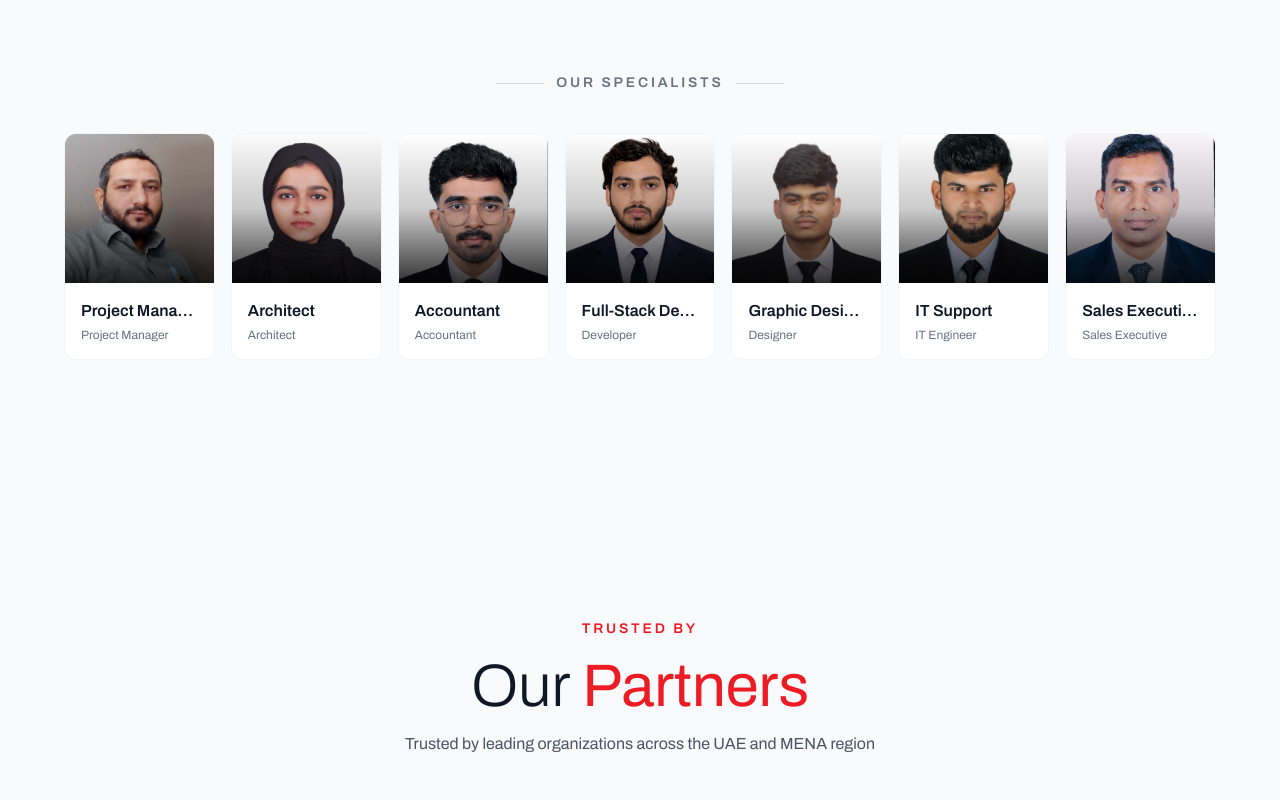
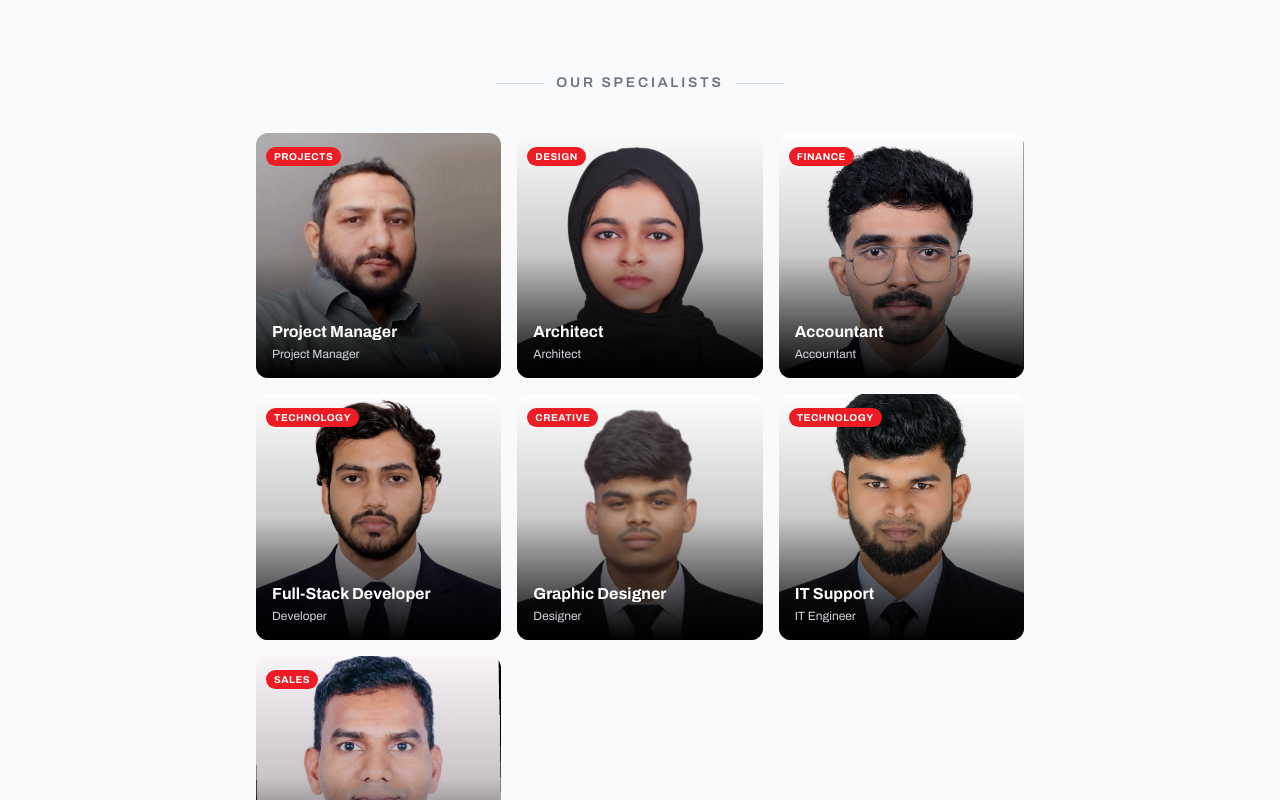
Before and after one commit to Shashank181999/pdc-consult, a Next.js app: page /about in a window 1280 px wide. Shown: the part 5960-6760 px from the top of the page. Built offline with nearby package versions, Linux system fonts and the light colour scheme.

Commit message:
Redesign founder and team sections with premium UI and animations

```diff
--- a/app/about/page.js
+++ b/app/about/page.js
@@ -729,50 +729,47 @@ const TeamSection = () => {
     </motion.div>
   );
 
-  // Team Card Component - Clean Design
+  // Team Card Component - Premium Design
   const TeamCard = ({ member, index }) => (
     <motion.div
       initial={{ opacity: 0, y: 20 }}
       animate={isInView ? { opacity: 1, y: 0 } : {}}
-      transition={{ duration: 0.5, delay: 0.2 + index * 0.05 }}
+      transition={{ duration: 0.5, delay: 0.15 + index * 0.06 }}
       className="group"
     >
       <motion.div
-        whileHover={{ y: -6 }}
+        whileHover={{ y: -5 }}
         transition={{ duration: 0.3 }}
         className={`relative overflow-hidden rounded-xl ${
-          theme === 'dark' ? 'bg-[#111]' : 'bg-white border border-gray-100'
+          theme === 'dark' ? 'bg-[#111]' : 'bg-white'
         }`}
       >
         {/* Image */}
         <div className="relative aspect-square overflow-hidden">
           <motion.img
-            whileHover={{ scale: 1.1 }}
+            whileHover={{ scale: 1.05 }}
             transition={{ duration: 0.5 }}
             src={member.image}
             alt={member.role}
             className="w-full h-full object-cover"
           />
-          <div className="absolute inset-0 bg-gradient-to-t from-black/80 via-black/20 to-transparent"></div>
+          <div className="absolute inset-0 bg-gradient-to-t from-black via-black/20 to-transparent"></div>
 
-          {/* Hover Overlay */}
-          <div className="absolute inset-0 bg-[#ed1b24]/0 group-hover:bg-[#ed1b24]/10 transition-colors duration-300"></div>
+          {/* Department Badge */}
+          <div className="absolute top-2.5 left-2.5">
+            <span className="px-2 py-1 bg-[#ed1b24] text-white text-[9px] sm:text-[10px] font-bold uppercase tracking-wider rounded-full">
+              {member.department}
+            </span>
+          </div>
+
+          {/* Content at Bottom */}
+          <div className="absolute bottom-0 left-0 right-0 p-3 sm:p-4">
+            <h3 className="text-sm sm:text-base font-bold text-white group-hover:text-[#ed1b24] transition-colors duration-300">
+              {member.name}
+            </h3>
+            <p className="text-gray-300 text-[11px] sm:text-xs mt-0.5">{member.role}</p>
+          </div>
         </div>
-
-        {/* Content */}
-        <div className={`p-3 sm:p-4 ${theme === 'dark' ? 'bg-[#111]' : 'bg-white'}`}>
-          <h3 className={`text-sm sm:text-base font-semibold group-hover:text-[#ed1b24] transition-colors duration-300 truncate ${
-            theme === 'dark' ? 'text-white' : 'text-gray-900'
-          }`}>
-            {member.name}
-          </h3>
-          <p className={`text-xs mt-1 ${theme === 'dark' ? 'text-gray-500' : 'text-gray-500'}`}>
-            {member.role}
-          </p>
-        </div>
-
-        {/* Bottom Accent Line */}
-        <div className="absolute bottom-0 left-0 right-0 h-0.5 bg-[#ed1b24] transform scale-x-0 group-hover:scale-x-100 transition-transform duration-300 origin-left"></div>
       </motion.div>
     </motion.div>
   );
@@ -844,7 +841,7 @@ const TeamSection = () => {
             }`}>Our Specialists</h3>
             <div className={`h-px w-8 sm:w-12 ${theme === 'dark' ? 'bg-white/20' : 'bg-gray-300'}`}></div>
           </motion.div>
-          <div className="grid grid-cols-2 sm:grid-cols-3 md:grid-cols-4 lg:grid-cols-7 gap-3 sm:gap-4 max-w-6xl mx-auto">
+          <div className="grid grid-cols-2 sm:grid-cols-3 gap-3 sm:gap-4 max-w-3xl mx-auto">
             {team.map((member, index) => (
               <TeamCard key={index} member={member} index={index} />
             ))}
```
